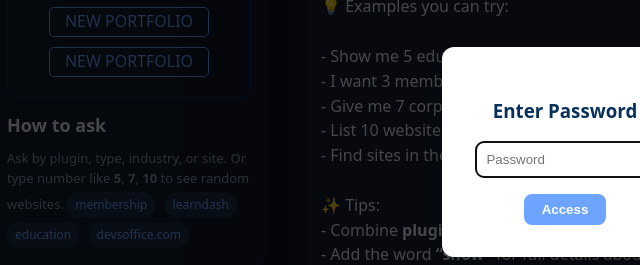
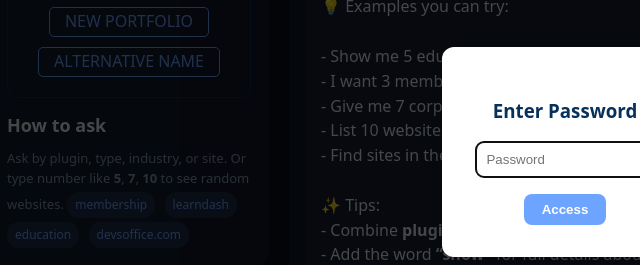
Before and after one commit to ashiqhosen/portfolio, a plain HTML site: page index.html in a window 1280 px wide. Shown: the part 248-513 px from the top of the page, 75-715 px from the left. Drawn offline with Linux system fonts and the light colour scheme.

Commit message:
Update index.html

```diff
--- a/index.html
+++ b/index.html
@@ -59,7 +59,7 @@ html,body{overflow-y: hidden;}
 <p>WordPress & LMS Expert</p>
 <a href="mailto:ashiq@devsoffice.com" class="contact-btn">Contact</a>
 <a target="_blank" href="https://ashiqhosen.github.io/portfolio/add.html" class="contact-btn">New Portfolio</a>
-<a target="_blank" href="https://ashiqhosen.github.io/portfolio/keyword.html" class="contact-btn">New Portfolio</a>
+<a target="_blank" href="https://ashiqhosen.github.io/portfolio/keyword.html" class="contact-btn">Alternative name</a>
 </div>
 <h2>How to ask</h2>
 <div class="tip">Ask by plugin, type, industry, or site. Or type number like <b>5</b>, <b>7</b>, <b>10</b> to see random websites.
```
